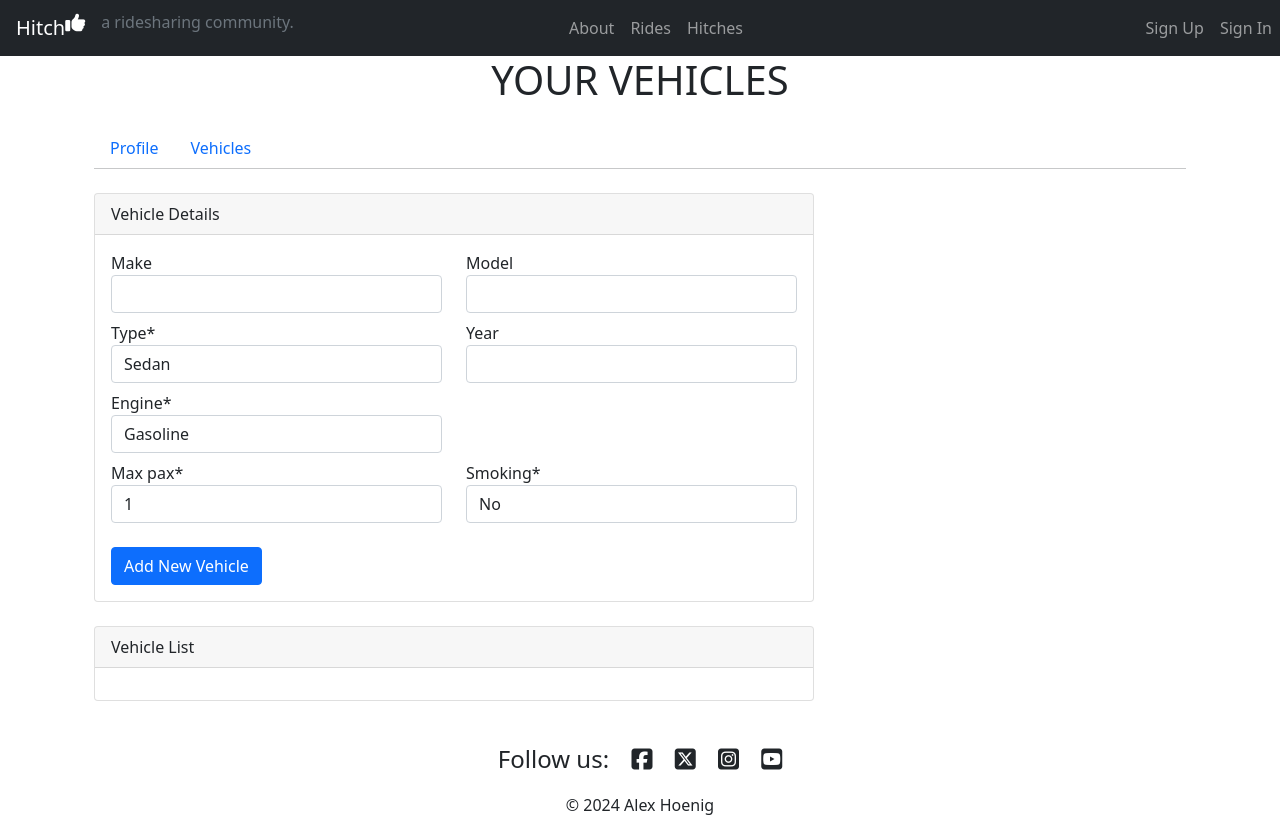
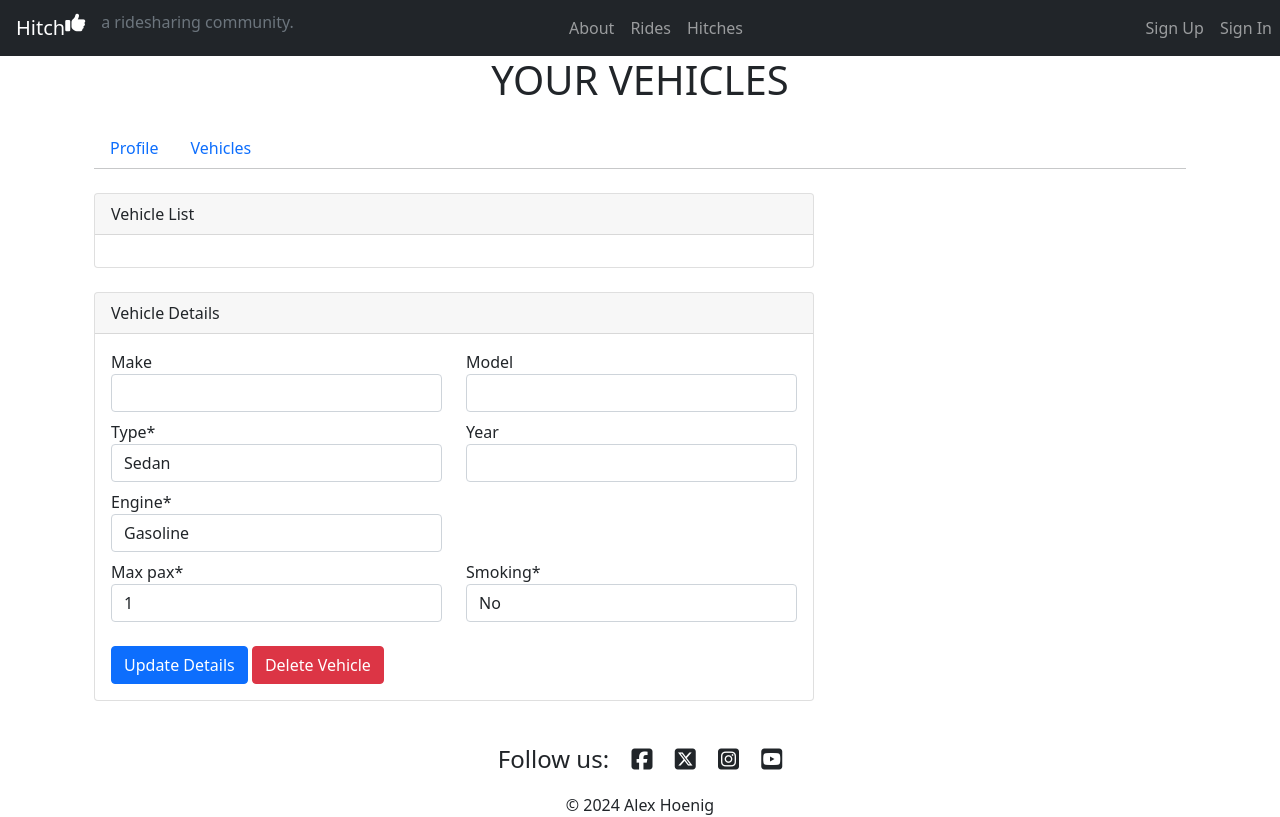
Before and after one commit to A-Hoenig/Hitch, a Django app: page /vehicles/ in a window 1280 px wide. Run offline with Django 4.2, Linux system fonts and the light colour scheme; some libraries are stand-ins or nearby versions.

Commit message:
recfactor to separate vehicle data form from list

```diff
--- a/rides/templates/rides/vehicles.html
+++ b/rides/templates/rides/vehicles.html
@@ -16,38 +16,11 @@
     <hr class="mt-0 mb-4">
     <div class="row">
         <div class="col-xl-8">
-          <!-- Vehivle Form Section-->
+            <!-- Vehicle Form Section-->
             <div class="card mb-4">
-              <div class="card-header">Vehicle Details</div>
-              <div class="card-body">
-                <form class="form-horizontal" action="{% url 'vehicles' %}" method="post" autocomplete="off">
-                    {% csrf_token %}
-
-                    <div class = "row mb-2">
-                      <div class="col-6">{{ form.make|as_crispy_field }}</div>
-                      <div class="col-6">{{ form.model|as_crispy_field }}</div>
-                    </div>
-                    <div class = "row mb-2">
-                      <div class="col-6">{{ form.type|as_crispy_field }}</div>
-                      <div class="col-6">{{ form.year|as_crispy_field }}</div>
-                    </div>
-                    <div class = "row mb-2">
-                      <div class="col-6">{{ form.engine|as_crispy_field }}</div>
+                <div class="card-header">Vehicle List
 
                 </div>
-                    <div class = "row mb-2">
-                        <div class="col-6">{{ form.max_pax|as_crispy_field }}</div>
-                        <div class="col-6">{{ form.smoking|as_crispy_field }}</div>
-                    </div>
-
-                      <!-- Save changes button-->
-                      <button class="btn btn-primary mt-3" name="save" type="submit">Add New Vehicle</button>
-
-                  </form>
-              </div>
-          </div>
-          <div class="card mb-4">
-            <div class="card-header">Vehicle List</div>
                 <div class="card-body">
                     <form>
 
@@ -56,6 +29,9 @@
                     </form>
                 </div>
             </div>
+
+            {% include 'vehicle_details.html' %}
+
         </div>
     </div>
 </div>
--- /dev/null
+++ b/templates/vehicle_details.html
@@ -0,0 +1,33 @@
+{% load crispy_forms_tags %}
+{% load static %}
+
+<div class="card mb-4">
+    <div class="card-header">Vehicle Details</div>
+    <div class="card-body">
+        <form class="form-horizontal" action="{% url 'vehicles' %}" method="post" autocomplete="off">
+            {% csrf_token %}
+
+            <div class="row mb-2">
+                <div class="col-6">{{ form.make|as_crispy_field }}</div>
+                <div class="col-6">{{ form.model|as_crispy_field }}</div>
+            </div>
+            <div class="row mb-2">
+                <div class="col-6">{{ form.type|as_crispy_field }}</div>
+                <div class="col-6">{{ form.year|as_crispy_field }}</div>
+            </div>
+            <div class="row mb-2">
+                <div class="col-6">{{ form.engine|as_crispy_field }}</div>
+
+            </div>
+            <div class="row mb-2">
+                <div class="col-6">{{ form.max_pax|as_crispy_field }}</div>
+                <div class="col-6">{{ form.smoking|as_crispy_field }}</div>
+            </div>
+
+            <!-- Save changes button-->
+            <button class="btn btn-primary mt-3" name="save" type="submit">Update Details</button>
+            <button class="btn btn-danger mt-3" name="delete" type="submit">Delete Vehicle</button>
+
+        </form>
+    </div>
+</div>
```
Also changed, not shown: hitch/settings.py (+2 -6 lines). Lines whose indentation alone changed are shown as unchanged.
